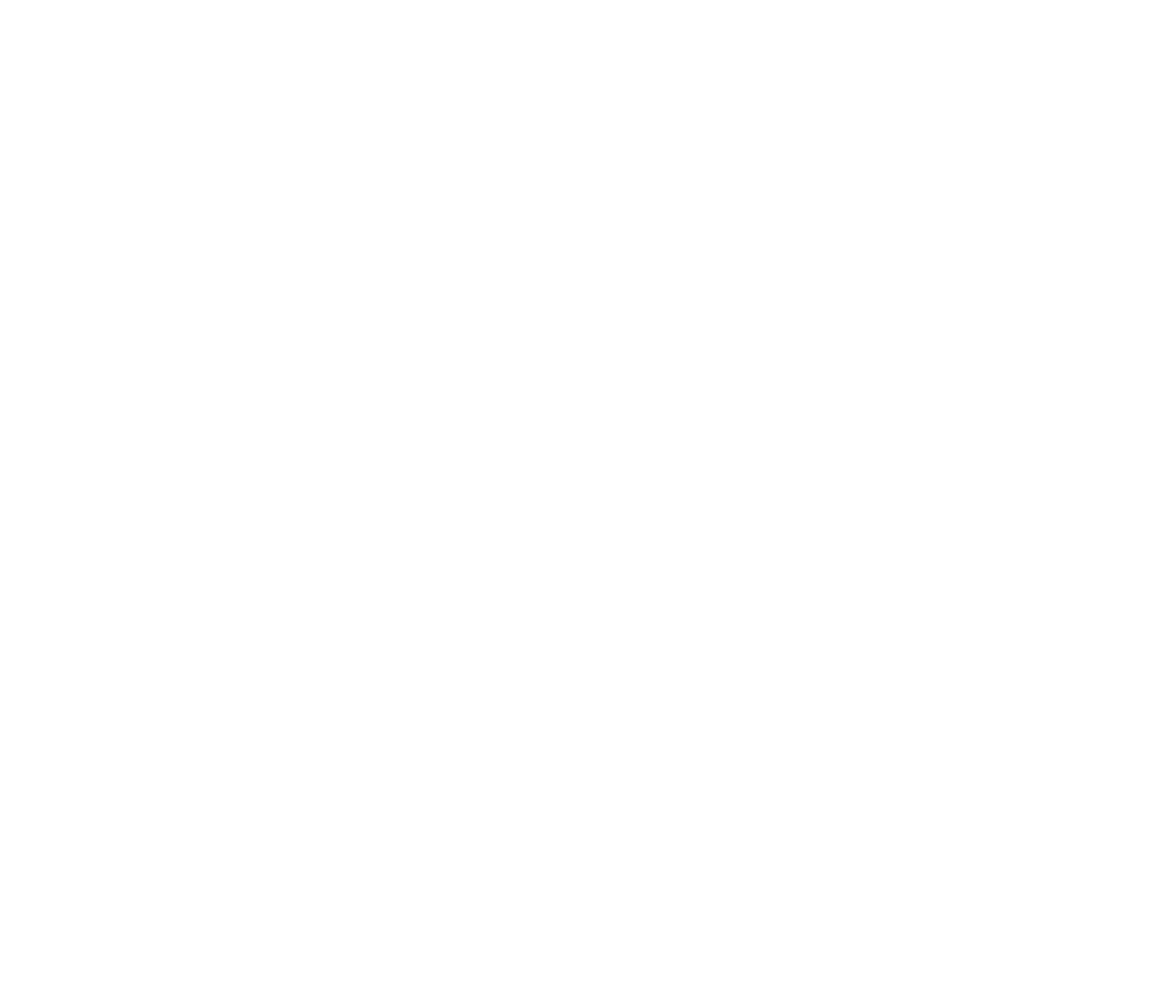
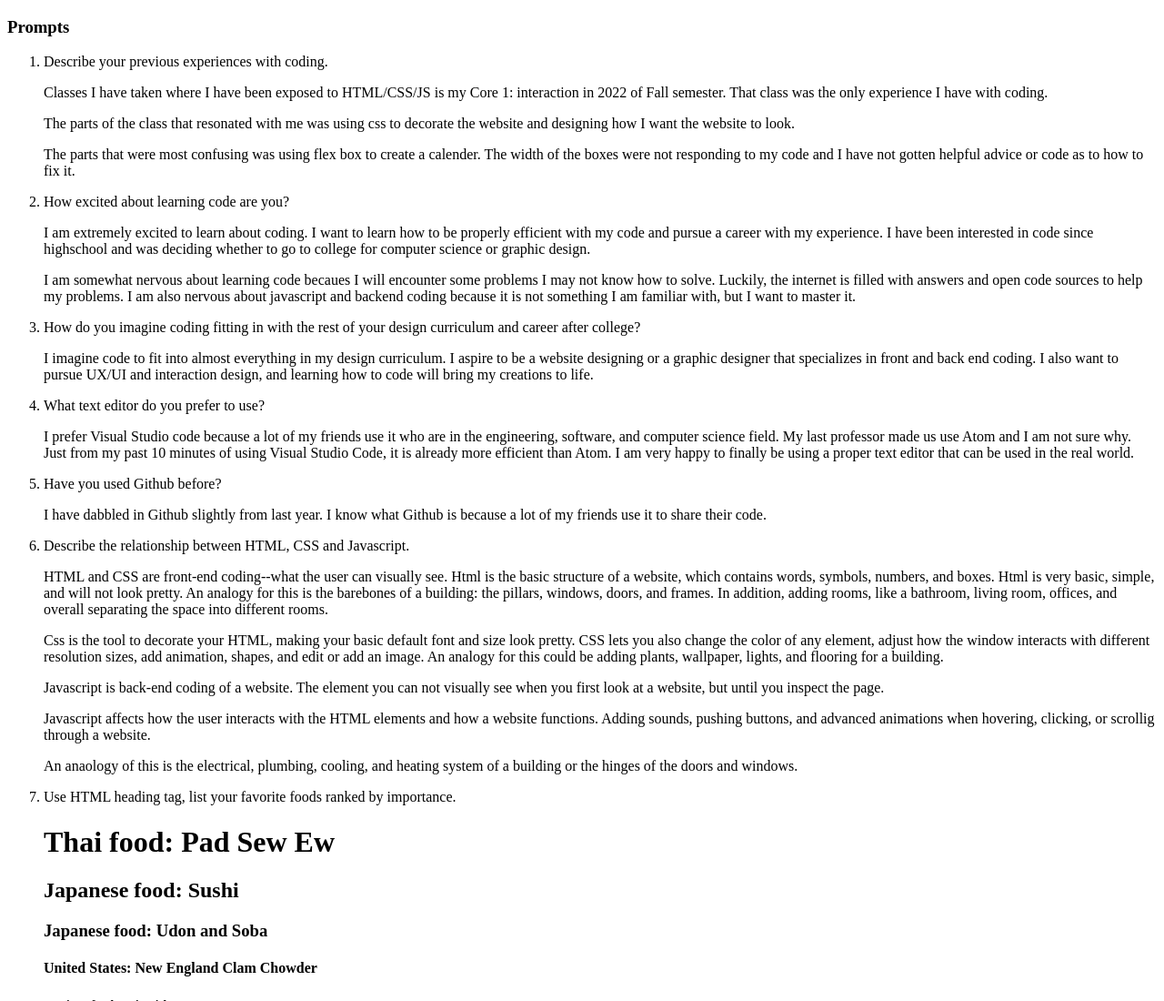
Before and after one commit to Core-2-Interaction-Lab/AngelYu_Interaction, a plain HTML site: page index.html in a window 1280 px wide. Shown: the top 1100 px of the page at 91% size. Before the commit the page ends 800 px from the top, so only its background shows below. Drawn offline with Linux system fonts and the light colour scheme.

Commit message:
week 1:2

```diff
--- a/index.html
+++ b/index.html
@@ -7,6 +7,71 @@
     <title>Week 1</title>
 </head>
 <body>
+    <h3> Prompts </h3>
+        <ol>
+            <li> Describe your previous experiences with coding.</li>
 
+            <p> Classes I have taken where I have been exposed to HTML/CSS/JS is my Core 1: interaction in 2022 of Fall semester. That class was the only experience I have with coding.</p>
+
+            <p> The parts of the class that resonated with me was using css to decorate the website and designing how I want the website to look.</p>
+
+            <p> The parts that were most confusing was using flex box to create a calender. The width of the boxes were not responding to my code and I have not gotten helpful advice or code as to how to fix it.</p>
+
+            <li> How excited about learning code are you?</li>
+            <p> I am extremely excited to learn about coding. I want to learn how to be properly efficient with my code and pursue a career with my experience. I have been interested in code since highschool and was deciding whether to go to college for computer science or graphic design.
+            <p> I am somewhat nervous about learning code becaues I will encounter some problems I may not know how to solve. Luckily, the internet is filled with answers and open code sources to help my problems.
+            I am also nervous about javascript and backend coding because it is not something I am familiar with, but I want to master it. </p>
+
+            <li> How do you imagine coding fitting in with the rest of your design curriculum and career after college?</li>
+            <p> I imagine code to fit into almost everything in my design curriculum. I aspire to be a website designing or a graphic designer that specializes in front and back end coding.
+                I also want to pursue UX/UI and interaction design, and learning how to code will bring my creations to life.
+            </p>
+
+            <li> What text editor do you prefer to use?</li>
+            <p> I prefer Visual Studio code because a lot of my friends use it who are in the engineering, software, and computer science field. My last professor made us use Atom and I am not sure why.
+                Just from my past 10 minutes of using Visual Studio Code, it is already more efficient than Atom. I am very happy to finally be using a proper text editor that can be used in the real world.</p>
+
+            <li> Have you used Github before?</li>
+            <p> I have dabbled in Github slightly from last year. I know what Github is because a lot of my friends use it to share their code.</p>
+
+            <li> Describe the relationship between HTML, CSS and Javascript.</li>
+            <p> HTML and CSS are front-end coding--what the user can visually see. Html is the basic structure of a website, which contains words, symbols, numbers, and boxes. Html is very basic, simple, and will not look pretty.
+                An analogy for this is the barebones of a building: the pillars, windows, doors, and frames. In addition, adding rooms, like a bathroom, living room, offices, and overall separating the space into different rooms. </p>
+
+            <p> Css is the tool to decorate your HTML, making your basic default font and size look pretty. CSS lets you also change the color of any element, adjust how the window interacts with different resolution sizes, add animation, shapes, and edit or add an image.
+                An analogy for this could be adding plants, wallpaper, lights, and flooring for a building. </p>
+
+            <p> Javascript is back-end coding of a website. The element you can not visually see when you first look at a website, but until you inspect the page.</p>
+            <p> Javascript affects how the user interacts with the HTML elements and how a website functions. Adding sounds, pushing buttons, and advanced animations when hovering, clicking, or scrollig through a website.</p>
+            <p> An anaology of this is the electrical, plumbing, cooling, and heating system of a building or the hinges of the doors and windows. </p>
+
+            <li> Use HTML heading tag, list your favorite foods ranked by importance.</li>
+
+            <h1> Thai food: Pad Sew Ew</h1>
+            <h2> Japanese food: Sushi</h2>
+            <h3> Japanese food: Udon and Soba</h3>
+            <h4> United States: New England Clam Chowder</h4>
+            <h5> Mexican food: Baja Fish Tacos</h5>
+            <h6> Seafood: Lobster</h6>
+
+            <li> Create an unordered list and link to some of your favorite graphic design or development related websites</li>
+                <ul>
+                    <li> <a href="https://codepen.io/"> Code Pen </a> : I like to use this website to find other people's projects and different coding structions for creating different elements. There is also some really cool art pieces made from strictly algorithm and code. </li>
+                    <li> <a href="https://www.behance.net/onboarding/adobe"> Behance </a> : I just discovered this website, but apparently it is a graphic design inspiration website. I have ever used one of these, but it is interesting to find one. Credits to Destiny for introducing me. </li>
+                </ul>
+
+            <li> Insert an image that brings you joy to the page</li>
+            <img src="assets\imgs\porshe911.jpg" alt="Porsche 911 gt3 in a cool aquarium tunnel" width="900px">
+
+
+
+
+
+
+
+
+
+
+    </ol>
 </body>
 </html>
```
Also changed, not shown: assets/imgs/porshe911.jpg (added).
